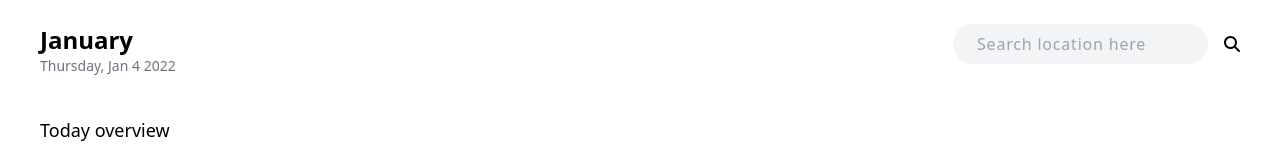
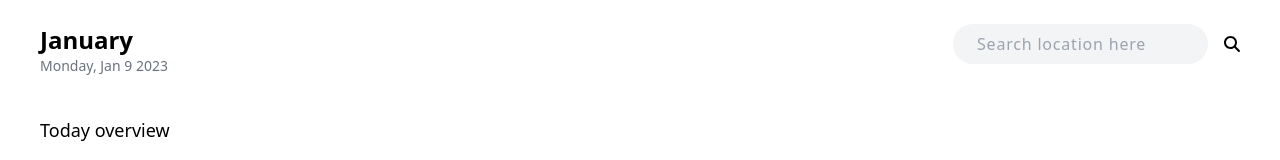
Before and after one commit to EdwinWalela/weatherapp, a React (Vite) app: page / in a window 1280 px wide. Shown: the top 160 px of the page. Built offline with nearby package versions, Linux system fonts and the light colour scheme.

Commit message:
get dynamic date

```diff
--- a/src/pages/Landing/header.tsx
+++ b/src/pages/Landing/header.tsx
@@ -2,12 +2,50 @@ import { FontAwesomeIcon } from '@fortawesome/react-fontawesome';
 import { faSearch } from '@fortawesome/free-solid-svg-icons';
 
 const Header = () => {
+	const now = new Date();
+	let months = [
+		'January',
+		'February',
+		'March',
+		'April',
+		'May',
+		'June',
+		'July',
+		'August',
+		'September',
+		'October',
+		'November',
+		'December',
+	];
+	let monthsShort = [
+		'Jan',
+		'Feb',
+		'March',
+		'April',
+		'May',
+		'June',
+		'July',
+		'Aug',
+		'Sept',
+		'Oct',
+		'Nov',
+		'Dec',
+	];
+
+	let days = ['Sunday', 'Monday', 'Tuesday', 'Wednesday', 'Thursday', 'Friday', 'Saturday'];
+
+	let month = months[now.getMonth()];
+	let monthShort = monthsShort[now.getMonth()];
+	let day = days[now.getDay()];
+
 	return (
 		<div className="flex-1 ">
 			<div className="flow-root ">
 				<div className="float-left">
-					<h2 className="font-bold text-2xl">January</h2>
-					<p className="text-gray-500 text-sm">Thursday, Jan 4 2022</p>
+					<h2 className="font-bold text-2xl">{month}</h2>
+					<p className="text-gray-500 text-sm">
+						{day}, {monthShort} {now.getDate()} {now.getFullYear()}
+					</p>
 				</div>
 				<div className="float-right">
 					<input
```
